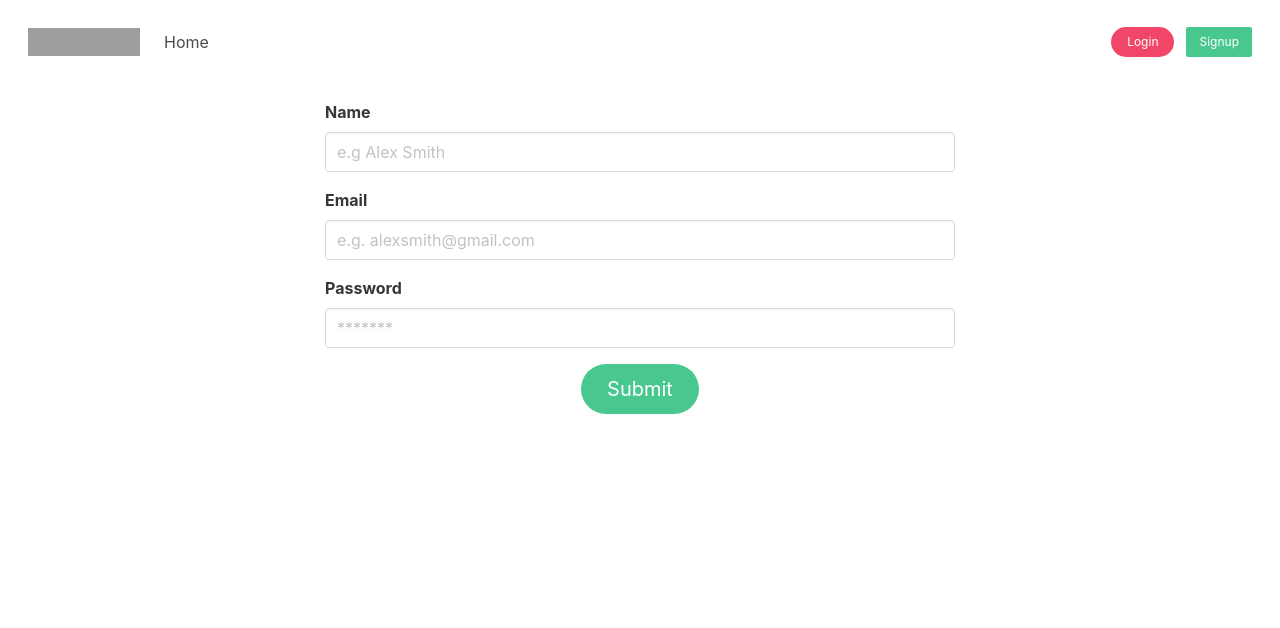
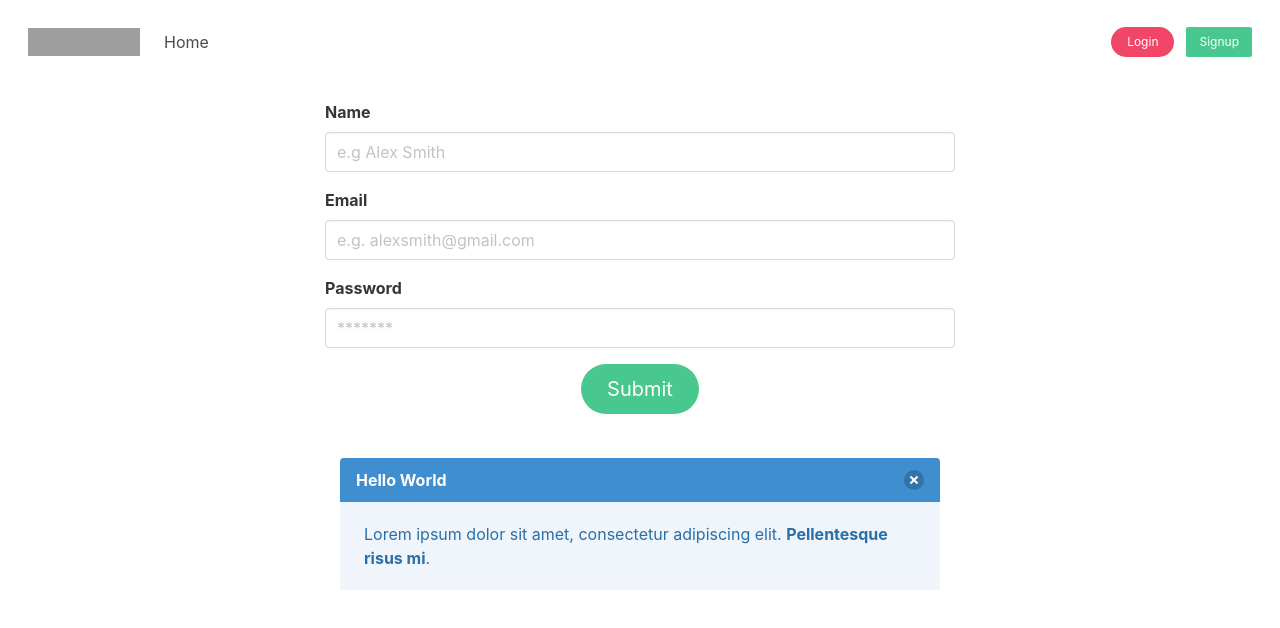
Before and after one commit to elisendamonserrat/lab-bulma-components-ih, a React (Create React App) app: page / in a window 1280 px wide. Shown: the top 628 px of the page. Built offline with nearby package versions, Linux system fonts and the light colour scheme; grey boxes are pictures that could not be loaded.

Commit message:
adds notification component

```diff
--- a/src/App.css
+++ b/src/App.css
@@ -16,3 +16,7 @@
     width: 70%;
     margin-bottom: 1em;
 }
+
+.notification {
+    display: flex;
+}
--- a/src/App.js
+++ b/src/App.js
@@ -1,10 +1,12 @@
 import './App.css'
+import Container from './components/Container';
 import Signup from './components/Signup';
 
 function App() {
   return (
     <div className="App">
       <Signup />
+      <Container />
     </div>
   );
 }
--- /dev/null
+++ b/src/components/Container.jsx
@@ -0,0 +1,16 @@
+import React, { Component } from 'react'
+import Message from './Message'
+import 'bulma/css/bulma.css'
+
+
+export default class Container extends Component {
+    render() {
+        return (
+            <div className="column is-half is-offset-one-quarter">
+                <Message isInfo title='Hello World'>
+                     Lorem ipsum dolor sit amet, consectetur adipiscing elit. <strong>Pellentesque risus mi</strong>.
+                </Message>
+            </div>
+        )
+    }
+}
--- /dev/null
+++ b/src/components/Message.jsx
@@ -0,0 +1,22 @@
+import React, { Component } from 'react'
+import 'bulma/css/bulma.css'
+
+
+export default class Message extends Component {
+
+    render() {
+        const isInfo = this.props.isInfo ? 'is-info' : 'is-dark';
+        return (
+            <div className={`message ${isInfo}`}>
+                <div className="message-header">
+                    <p>{this.props.title}</p>
+                    <button className="delete" aria-label="delete"></button>
+                </div>
+                <div className="message-body">
+                    {this.props.children}
+                </div>
+            </div>
+
+        )
+    }
+}
```
